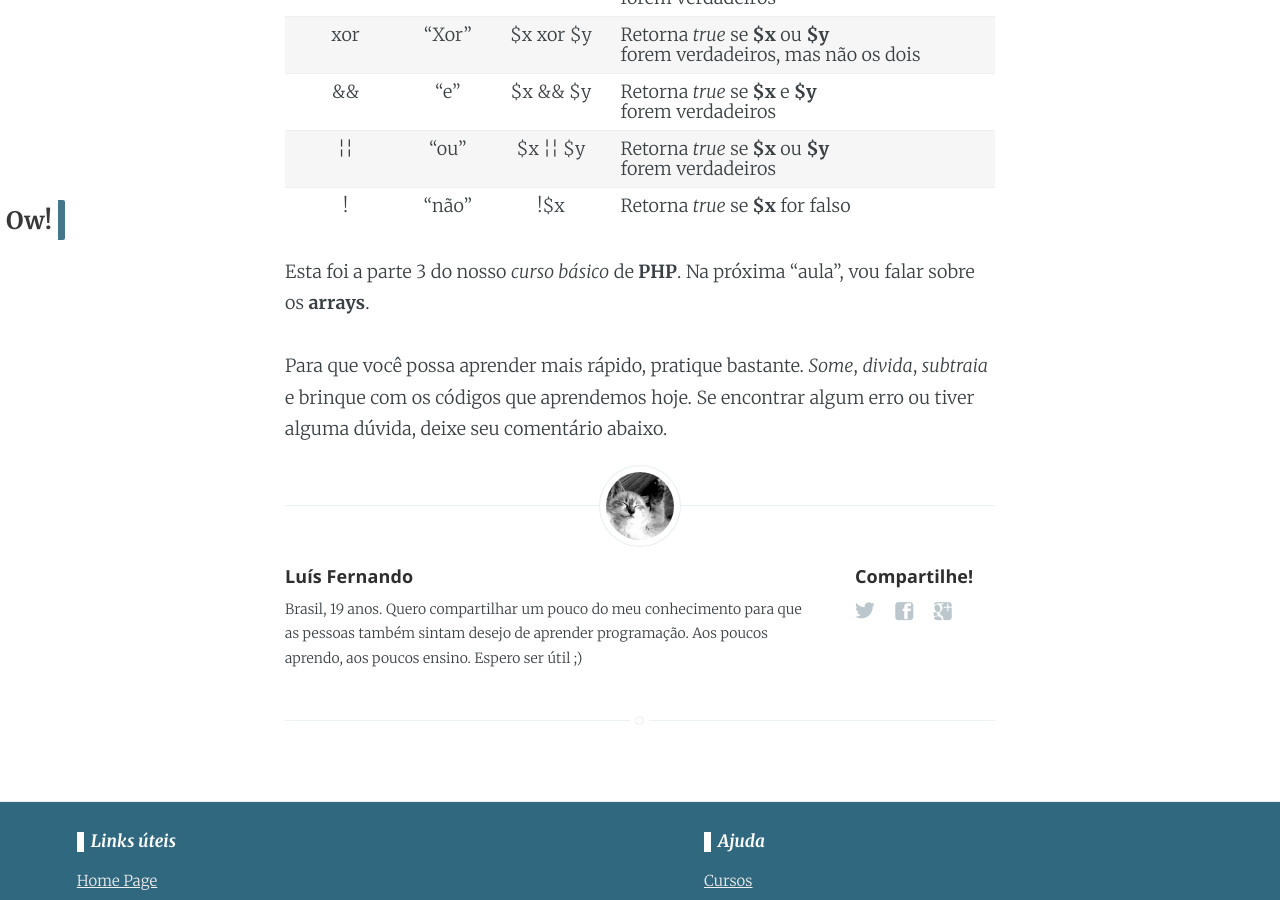
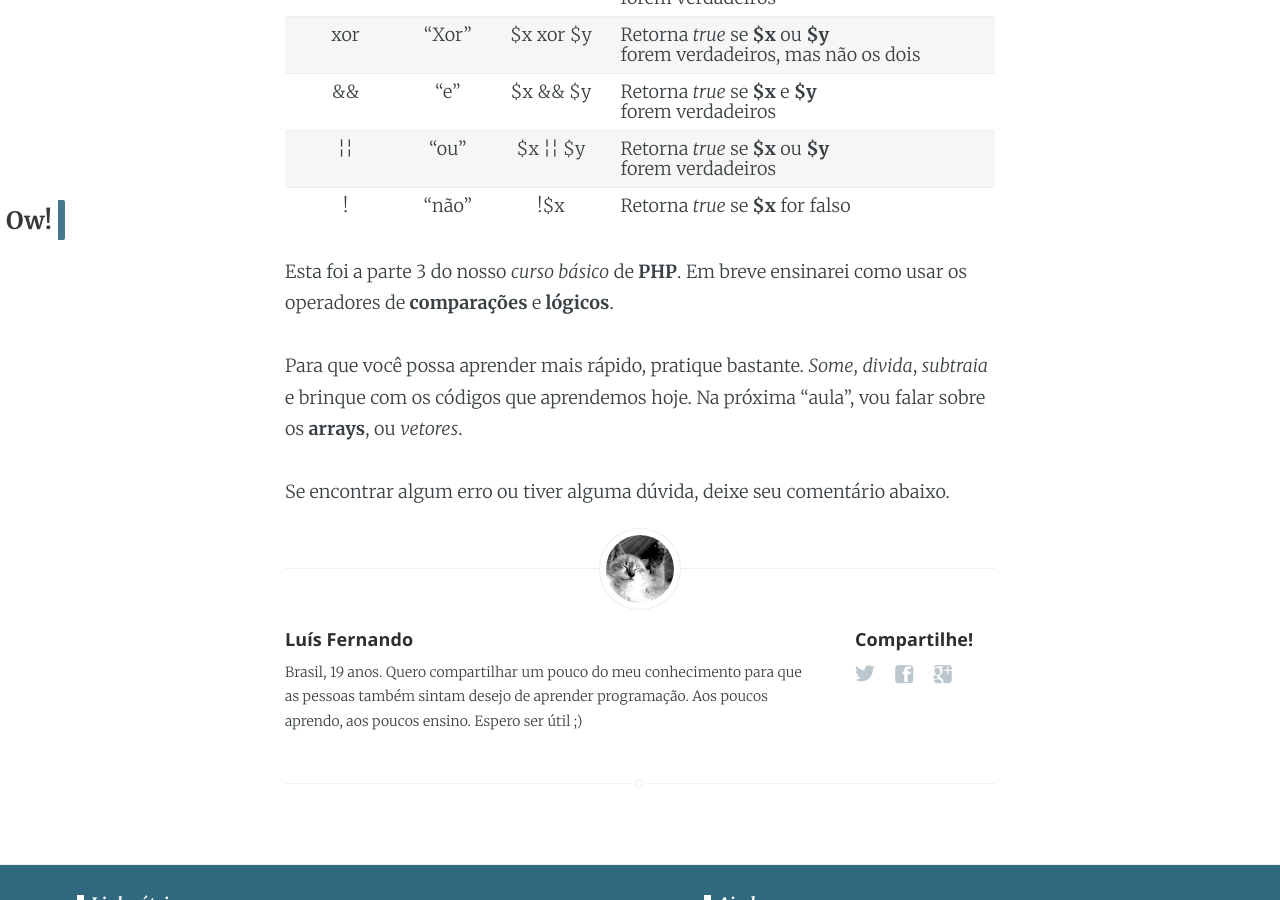
Before and after one commit to EnVolte/envolte.github.io, a Jekyll site: the page built from _posts/2018-06-28-curso-php-parte-3.md, in a window 1280 px wide and 900 px high, scrolled down 5884 px. Built offline with Jekyll 4.4.1, drawn with Linux system fonts in a browser that asks for light colours; comment, search, counter and statistics services are not loaded.

Commit message:
Update 2018-06-28-curso-php-parte-3.md

```diff
--- a/_posts/2018-06-28-curso-php-parte-3.md
+++ b/_posts/2018-06-28-curso-php-parte-3.md
@@ -129,6 +129,8 @@ xor       | "Xor"    | $x xor $y   |Retorna *true* se **$x** ou **$y** <br>forem
 &brvbar;&brvbar;        | "ou"     | $x &brvbar;&brvbar; $y    |Retorna *true* se **$x** ou **$y** <br>forem verdadeiros
 !         | "não"    | !$x         |Retorna *true* se **$x** for falso
 
-Esta foi a parte 3 do nosso *curso básico* de **PHP**. Na próxima "aula", vou falar sobre os **arrays**.
+Esta foi a parte 3 do nosso *curso básico* de **PHP**. Em breve ensinarei como usar os operadores de **comparações** e **lógicos**.
 
-Para que você possa aprender mais rápido, pratique bastante. *Some*, *divida*, *subtraia* e brinque com os códigos que aprendemos hoje. Se encontrar algum erro ou tiver alguma dúvida, deixe seu comentário abaixo.
+Para que você possa aprender mais rápido, pratique bastante. *Some*, *divida*, *subtraia* e brinque com os códigos que aprendemos hoje. Na próxima "aula", vou falar sobre os **arrays**, ou *vetores*.
+
+Se encontrar algum erro ou tiver alguma dúvida, deixe seu comentário abaixo.
```
